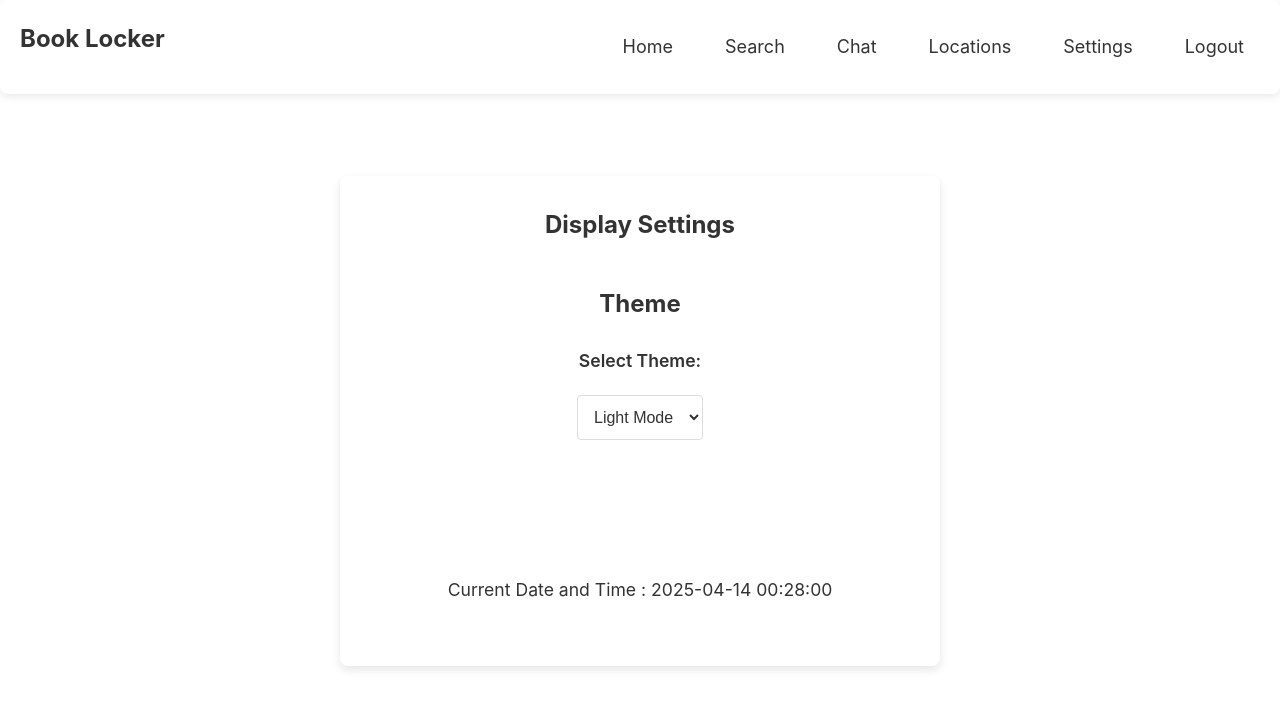
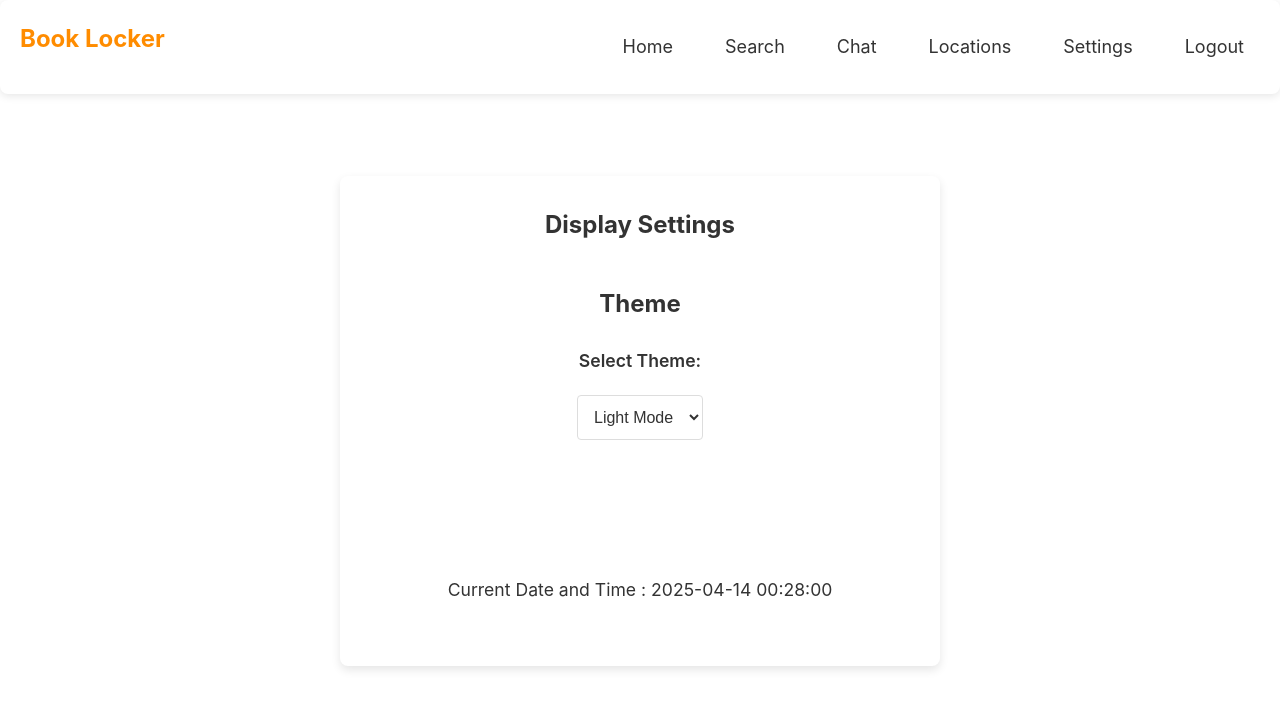
Before and after one commit to dilvirp/Open_Source_Group_6, a React (Create React App) app in the folder opensource/: page /display-settings in a window 1280 px wide. Shown: the top 708 px of the page. Built offline with nearby package versions, Linux system fonts and the light colour scheme; sample sign-in values are in the browser's storage; a web font is replaced by a local one.

Commit message:
Nav bar logo color re-added

```diff
--- a/opensource/src/Styles/Navbar.css
+++ b/opensource/src/Styles/Navbar.css
@@ -11,6 +11,7 @@
 }
 
 .logo {
+  color: darkorange;
   font-size: 24px;
   text-decoration: none;
 }
@@ -21,7 +22,7 @@
 }
 
 .nav-link {
-  color:darkorange;
+  color: darkorange;
   text-decoration: none;
   font-size: 18px;
   transition: color 0.3s;
```
